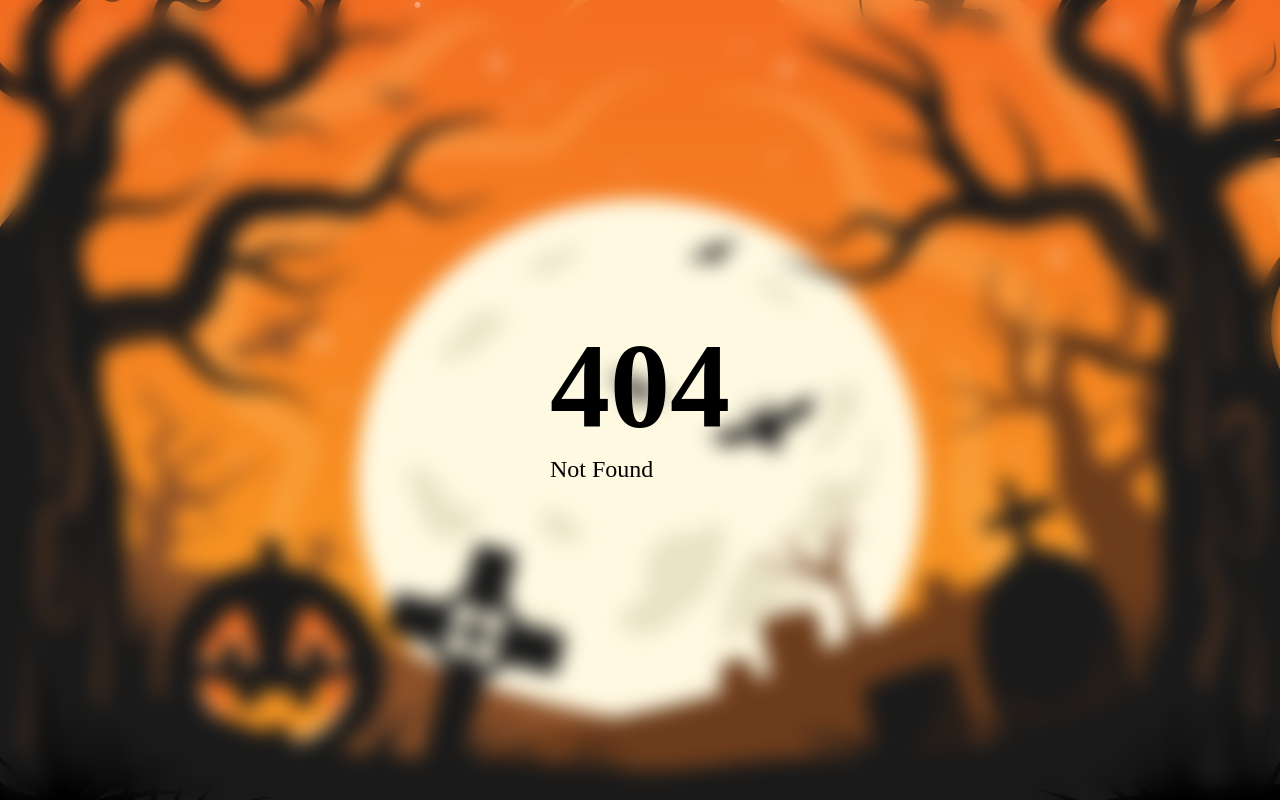
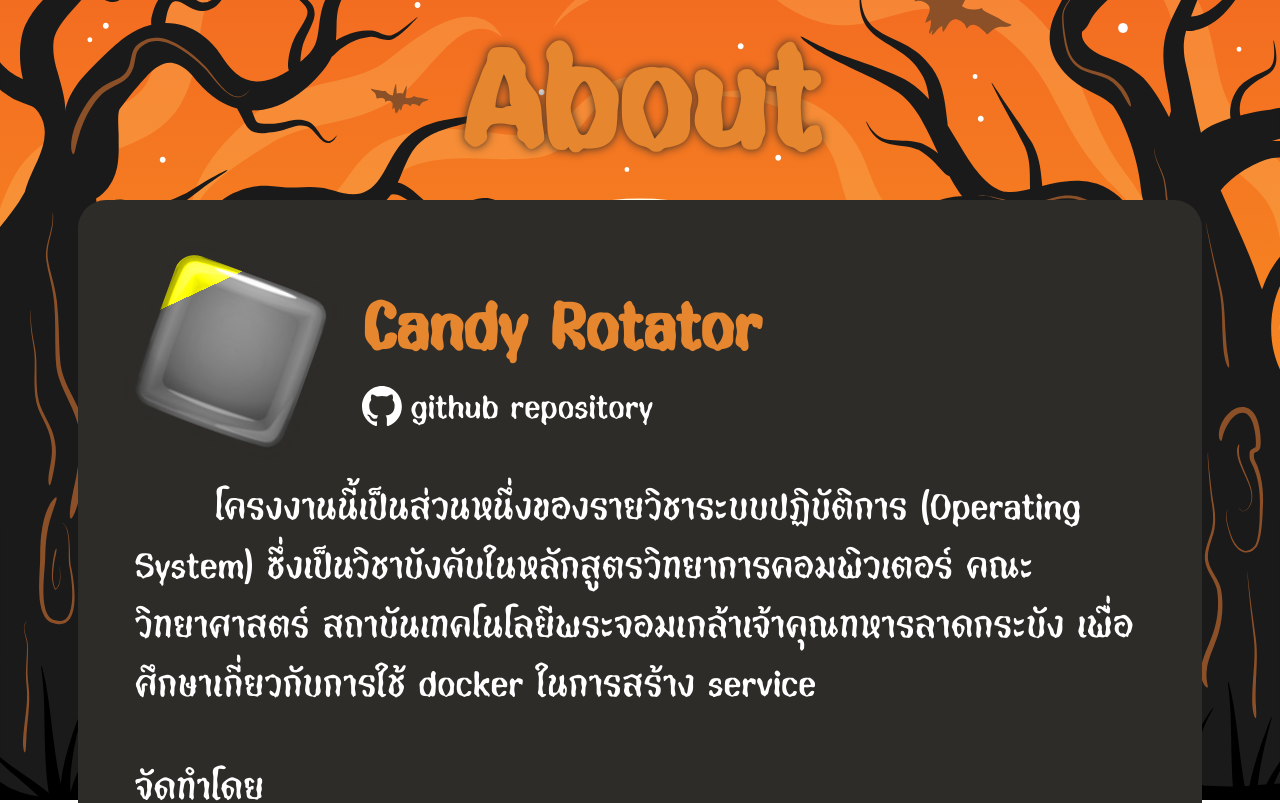
Before and after one commit to NutchapolSal/osproject, a SvelteKit app: page /about in a window 1280 px wide. Before the commit this address had no page. Shown: the top 803 px of the page. Built offline with nearby package versions, Linux system fonts and the light colour scheme.

Commit message:
create about page

```diff
--- a/src/routes/+page.svelte
+++ b/src/routes/+page.svelte
@@ -70,6 +70,11 @@
 		font-size: 3.5vmin;
 	}
 
+	.menu-user img {
+		width: 6.5vmin;
+		height: 6.5vmin;
+	}
+
 	.menu-group {
 		display: flex;
 		flex-direction: row;
--- /dev/null
+++ b/src/routes/about/+page.server.ts
@@ -0,0 +1,9 @@
+import type { PageServerLoad } from './$types';
+
+export const load: PageServerLoad = async ({ url }) => {
+	return {
+		url: {
+			href: url.href
+		}
+	};
+};
--- /dev/null
+++ b/src/routes/about/+page.svelte
@@ -0,0 +1,120 @@
+<script lang="ts">
+	import CandyIcon from '$lib/images/candyIcon.png';
+	import Github from '$lib/images/github-mark-white.svg';
+	import GameGrid from '../game/GameGrid.svelte';
+
+	export let data;
+	const grid = [[false]];
+</script>
+
+<svelte:head>
+	<title>About - Candy Rotator</title>
+	<meta property="og:title" content="About" />
+	<meta property="og:description" content="information about this game" />
+	<meta property="og:url" content={data.url.href} />
+	<meta property="og:image" content={CandyIcon} />
+	<meta property="og:site_name" content="Candy Rotator" />
+	<meta data-react-helmet="true" name="theme-color" content="#E6862E" />
+</svelte:head>
+
+<div class="header-widget">
+	<h1>About</h1>
+</div>
+
+<div class="about-me-widget">
+	<div class="about-me-widget-header">
+		<GameGrid {grid} rotation={0.2 / 0.9} />
+		<div style="display: flex; flex-direction: column;">
+			<h1>Candy Rotator</h1>
+			<a
+				href="https://github.com/NutchapolSal/osproject"
+				target="_blank"
+				style="display: flex; flex-direction: row; align-items: center; gap: 1vmin;"
+				><img src={Github} alt="github mark" style="width: 5vmin; height: auto;" /> github repository</a
+			>
+		</div>
+	</div>
+	<p>
+		โครงงานนี้เป็นส่วนหนึ่งของรายวิชาระบบปฏิบัติการ (Operating System)
+		ซึ่งเป็นวิชาบังคับในหลักสูตรวิทยาการคอมพิวเตอร์ คณะวิทยาศาสตร์
+		สถาบันเทคโนโลยีพระจอมเกล้าเจ้าคุณทหารลาดกระบัง เพื่อศึกษาเกี่ยวกับการใช้ docker ในการสร้าง
+		service
+	</p>
+	<p style="text-indent: 0;">จัดทำโดย</p>
+	<ul>
+		<li>65050005 นายกชมน บุญจันทร์</li>
+		<li>65050056 นายกันตพัฒน์ สุวรรณเหมย</li>
+		<li>65050075 นายกิตติพิชญ์ มุกดาสนิท</li>
+		<li>65050251 นายณัชพล สลาเวศม์</li>
+		<li>65050335 นายเตชสิทธ์ จันทร</li>
+		<li>65050416 นายธีรธัช ใคร่ครวญ</li>
+	</ul>
+</div>
+
+<style>
+	.header-widget h1 {
+		width: 100%;
+		display: flex;
+		font-family: myFirstFont;
+		font-size: 22vmin;
+		margin-top: 0%;
+		margin-bottom: 0%;
+		color: var(--base-orange);
+		text-align: center;
+		line-height: 1;
+		text-shadow: 0px 0px 10px var(--base-black);
+	}
+
+	p,
+	ul {
+		text-indent: 10vmin;
+		font-size: 5.5vmin;
+		font-family: myFirstFont;
+		color: white;
+		display: flex;
+		flex-direction: column;
+		margin-block-end: 0;
+	}
+
+	ul {
+		text-indent: 0;
+		margin: 0;
+	}
+
+	.about-me-widget {
+		display: flex;
+		flex-direction: column;
+		border-radius: 3.5vmin;
+		background: var(--base-black);
+		padding: 7vmin;
+		width: 80%;
+		height: 100%;
+	}
+
+	.about-me-widget h1,
+	.about-me-widget-header a {
+		font-size: 10vmin;
+		font-family: myFirstFont;
+		margin: 0;
+		color: var(--base-orange);
+	}
+
+	.about-me-widget-header {
+		display: flex;
+		flex-direction: row;
+		justify-content: flex-start;
+		padding-left: 2vmin;
+		padding-top: 2vmin;
+		gap: 6.5vmin;
+	}
+
+	.about-me-widget-header a {
+		width: fit-content;
+		font-size: 5vmin;
+		text-decoration: none;
+		color: white;
+	}
+	.about-me-widget-header a:hover {
+		color: var(--base-orange);
+	}
+</style>
```
Also changed, not shown: src/lib/images/github-mark-white.svg (added).
